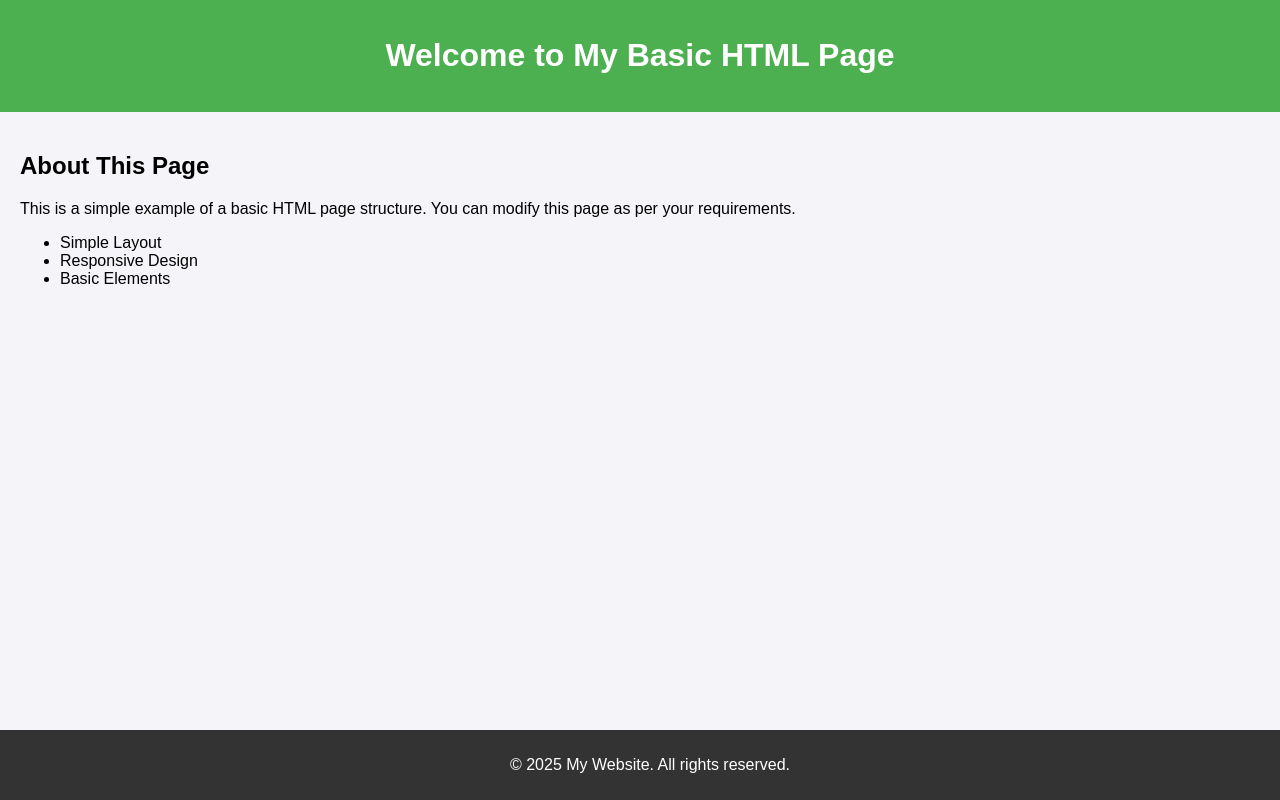
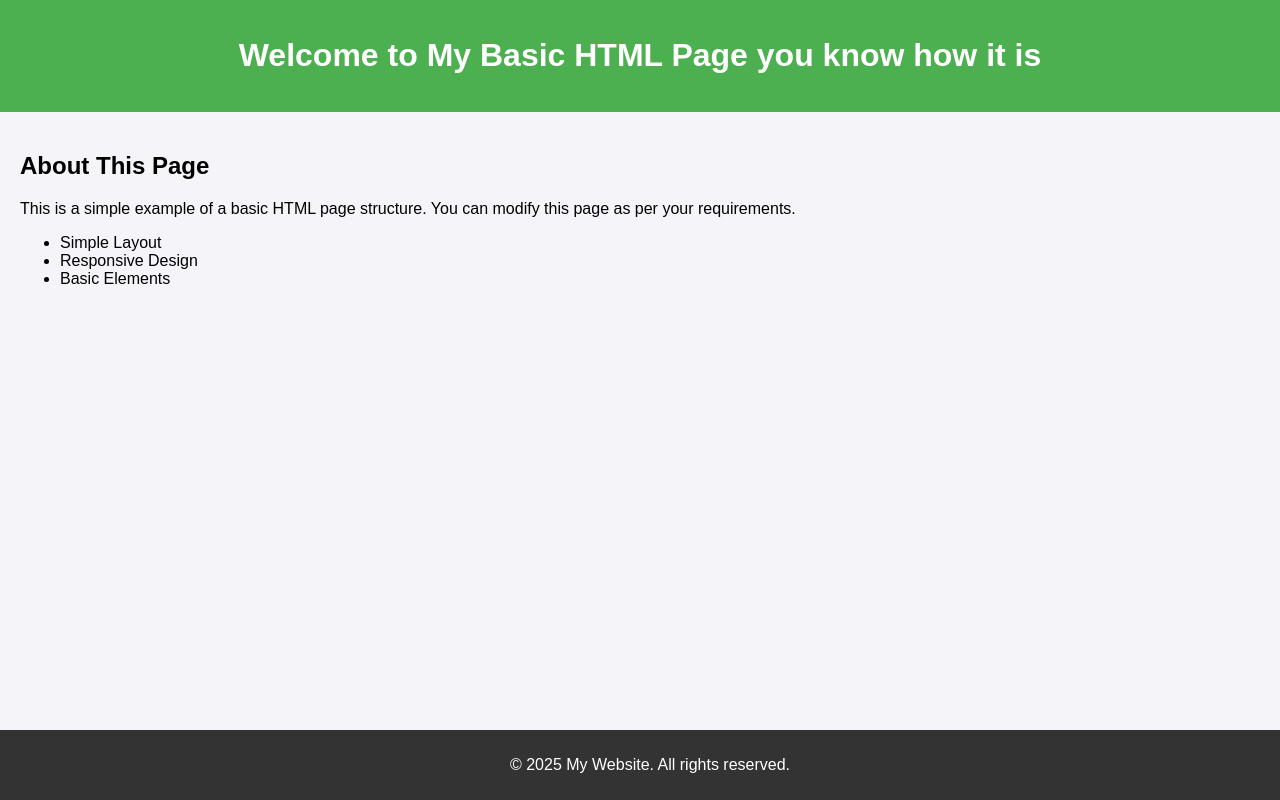
Before and after one commit to andrejpanev8/kii_lab, a plain HTML site: page index.html in a window 1280 px wide. Drawn offline with Linux system fonts and the light colour scheme.

Commit message:
modified dev for real

```diff
--- a/index.html
+++ b/index.html
@@ -34,7 +34,7 @@
 <body>
 
     <header>
-        <h1>Welcome to My Basic HTML Page</h1>
+        <h1>Welcome to My Basic HTML Page you know how it is</h1>
     </header>
 
     <main>
```
